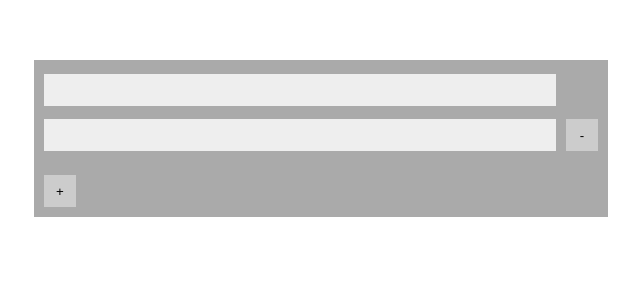
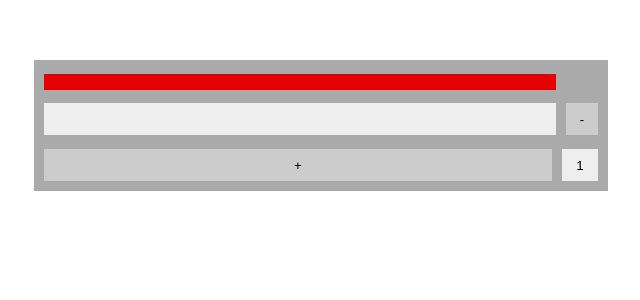
Before and after one commit to SoulEvans07/memory-mapper, a Vue app: page / in a window 1280 px wide. Shown: the top 300 px of the page, without its empty margins (34-674 px from the left). Built offline with nearby package versions, Linux system fonts and the light colour scheme.

Commit message:
moved status bits to separate component

```diff
--- a/src/comp/Bit.comp.vue
+++ b/src/comp/Bit.comp.vue
@@ -51,10 +51,10 @@
   }
 
   .bit.error {
-    background: #844;
+    background: #e40000;
   }
 
   .error:hover {
-    background: #773535
+    background: #f00
   }
 </style>
--- a/src/comp/Slice.comp.vue
+++ b/src/comp/Slice.comp.vue
@@ -49,7 +49,6 @@
 
 <style scoped>
   .slice {
-    background: #aaa;
     display: inline-flex;
     flex-direction: row;
     flex-grow: 0;
--- /dev/null
+++ b/src/comp/StatusBit.comp.vue
@@ -0,0 +1,47 @@
+<template>
+  <div class='status-bit'
+    ref='bit'
+    v-on:click='click'></div>
+</template>
+
+<script>
+  export default {
+    name: 'bit',
+    props: [ 'bit' ],
+    watch: {
+      'bit.state': function() {
+        this.updateClass();
+      }
+    },
+    mounted() {
+      this.updateClass();
+    },
+    methods: {
+      click () {
+        this.$emit('bit-clicked', this.bit);
+      },
+      updateClass () {
+        if (this.bit.state == 1) {
+          this.$refs.bit.classList = "status-bit selected";
+        } else {
+          this.$refs.bit.classList = "status-bit error";
+        }
+      }
+    }
+  }
+</script>
+
+<style scoped>
+  .status-bit {
+    background: #eee;
+    width: 32px;
+    height: 16px;
+  }
+
+  .status-bit.selected {
+    background: #888;
+  }
+  .status-bit.error {
+    background: #e40000;
+  }
+</style>
--- a/src/views/InstanceEditor.vue
+++ b/src/views/InstanceEditor.vue
@@ -1,9 +1,10 @@
 <template>
   <div class='editor'>
     <div class='status'>
-      <bit v-for='(bit,i) in this.instance.bits'
+      <status-bit v-for='(bit,i) in this.instance.bits'
         v-bind:key='i'
         v-bind:bit='bit'/>
+      <div class="placeholder-box"/>
     </div>
     <div class="slices">
       <slice v-for="(slice, i) in this.instance.slices"
@@ -14,7 +15,12 @@
     </div>
     <div class="controls">
       <input class="btn" type="button" value="+"
-        v-on:click="addSlice">
+        v-on:click="addSlice(addCount)" />
+      <input class="number-box" type="number"
+        v-model="addCount"
+        min="1"
+        v-bind:max="this.instance.size - this.instance.slices.length"
+        v-on:keypress.enter="addSlice(addCount)" />
     </div>
   </div>
 </template>
@@ -23,13 +29,18 @@
   import Instance from '../models/instance'
   import Slice from '../models/slice'
   import bit from '../comp/Bit.comp'
+  import statusbit from '../comp/StatusBit.comp'
   import slice from '../comp/Slice.comp'
 
   export default {
-    components: { slice, bit },
+    components: {
+      slice, bit,
+      'status-bit': statusbit
+    },
     data () {
       return {
-        instance: new Instance(16)
+        instance: new Instance(16),
+        addCount: 1
       }
     },
     mounted() {
@@ -58,8 +69,10 @@
           })
         });
       },
-      addSlice() {
-        this.instance.slices.push(new Slice(this.instance.size));
+      addSlice(count = 1) {
+        for(let i = 0; i < count; i++)
+          this.instance.slices.push(new Slice(this.instance.size));
+        this.addCount = 1;
       },
       removeSlice(slice){
         this.instance.slices.splice(this.instance.slices.indexOf(slice),1);
@@ -78,8 +91,13 @@
     flex-direction: column;
   }
 
+  .placeholder-box {
+    margin-left: 10px;
+    width: 32px;
+    height: 16px;
+  }
+
   .status {
-    background: #aaa;
     display: inline-flex;
     flex-direction: row;
     flex-grow: 0;
@@ -88,21 +106,36 @@
   }
 
   .slices {
-    background: #aaa;
     display: inline-flex;
     flex-direction: column;
     flex-grow: 0;
   }
 
   .controls {
-    margin-top: 20px;
+    margin-top: 10px;
+    display: inline-flex;
+  }
+
+  .number-box {
+    margin-left: 10px;
+    background: #eee;
+    border: none;
+    outline: none;
+    width: 32px;
+    max-height: 32px;
+    text-align: center;
+  }
+
+  .number-box::-webkit-inner-spin-button,
+  .number-box::-webkit-outer-spin-button {
+    appearance: none;
   }
 
   .btn {
     background: #ccc;
     border: none;
     outline: none;
-    width: 32px;
+    width: 100%;
     height: 32px;
   }
 
```
